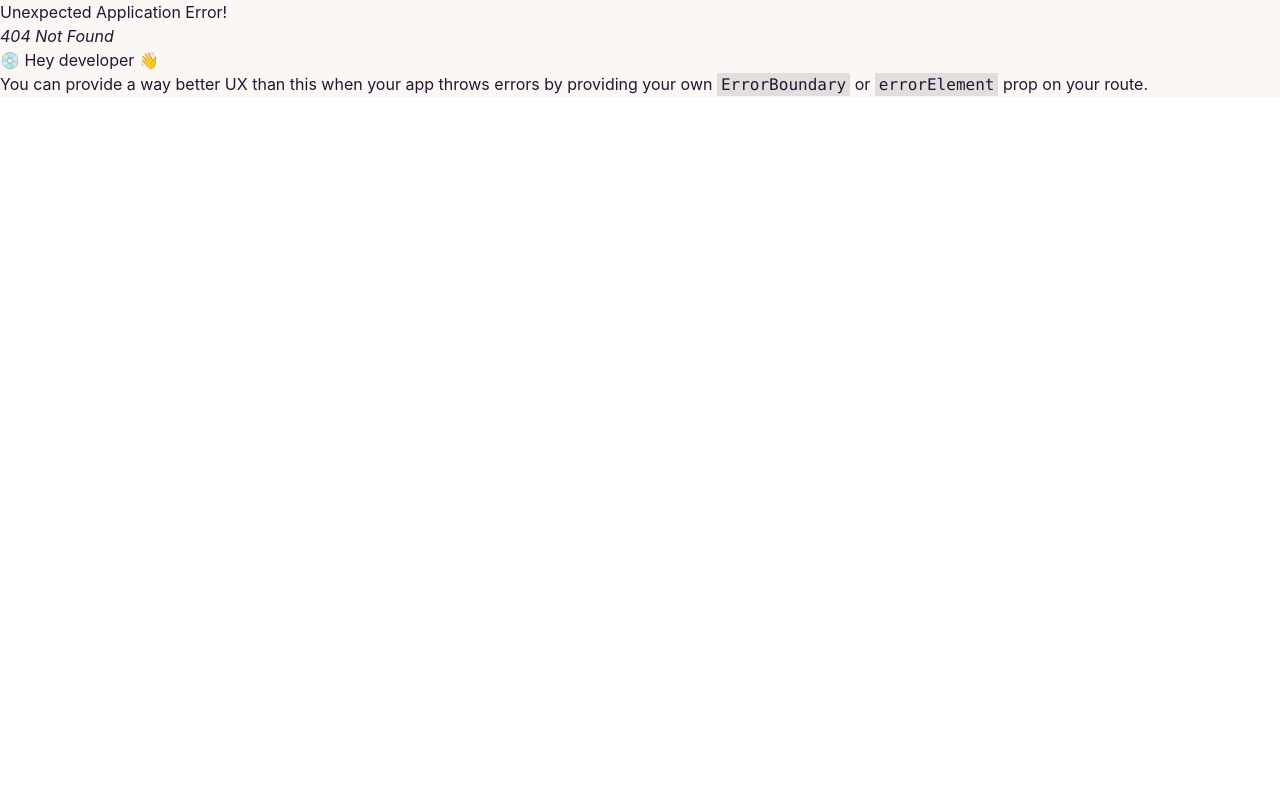
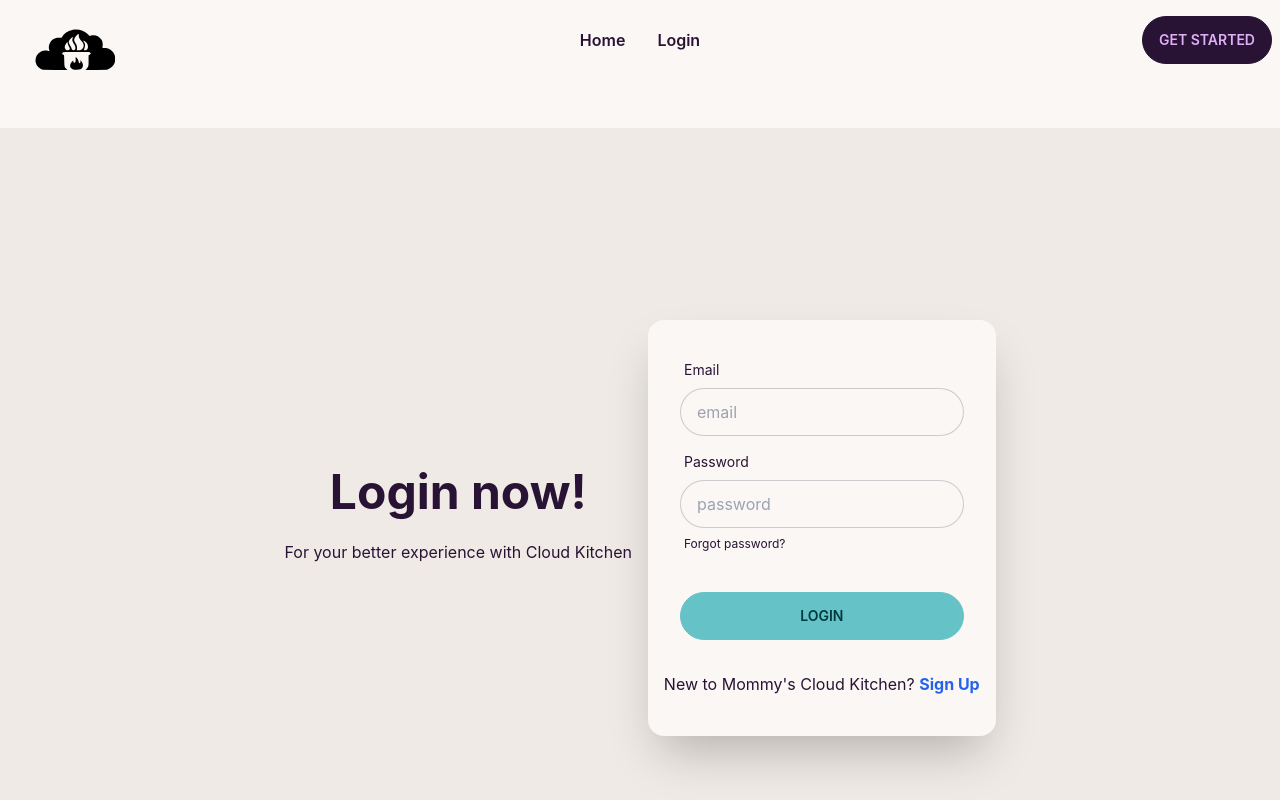
Before and after one commit to mirzaistiakhislam/mommy-s-cloud-kitchen-client, a React (Create React App) app: page /login in a window 1280 px wide. Before the commit this address had no page. Shown: the top 800 px of the page. Built offline with nearby package versions, Linux system fonts and the light colour scheme; no server answers.

Commit message:
add login and register

```diff
--- a/package.json
+++ b/package.json
@@ -7,6 +7,7 @@
     "@testing-library/react": "^13.4.0",
     "@testing-library/user-event": "^13.5.0",
     "daisyui": "^2.41.0",
+    "firebase": "^9.14.0",
     "react": "^18.2.0",
     "react-dom": "^18.2.0",
     "react-router-dom": "^6.4.3",
--- /dev/null
+++ b/src/Pages/Login/Login.js
@@ -0,0 +1,44 @@
+import React from 'react';
+import { Link } from 'react-router-dom';
+
+const Login = () => {
+
+    const handleLogin = event => {
+        event.preventDefault();
+    }
+    return (
+        <div className="hero min-h-screen bg-base-200">
+            <div className="hero-content grid md:grid-cols-2 flex-col lg:flex-row-reverse">
+                <div className="text-center lg:text-left">
+                    <h1 className="text-5xl font-bold text-center">Login now!</h1>
+                    <p className="py-6">For your better experience with Cloud Kitchen</p>
+                </div>
+                <div className="card flex-shrink-0 w-full max-w-sm shadow-2xl bg-base-100 pb-10">
+                    <form onSubmit={handleLogin} className="card-body">
+                        <div className="form-control">
+                            <label className="label">
+                                <span className="label-text">Email</span>
+                            </label>
+                            <input type="text" name='email' placeholder="email" className="input input-bordered" />
+                        </div>
+                        <div className="form-control">
+                            <label className="label">
+                                <span className="label-text">Password</span>
+                            </label>
+                            <input type="password" name='password' placeholder="password" className="input input-bordered" />
+                            <label className="label">
+                                <a href="#" className="label-text-alt link link-hover">Forgot password?</a>
+                            </label>
+                        </div>
+                        <div className="form-control mt-6">
+                            <input type="submit" className="btn btn-primary" value="Login" />
+                        </div>
+                    </form>
+                    <p className='text-center'>New to Mommy's Cloud Kitchen? <Link className='text-blue-600 font-bold' to="/signup">Sign Up</Link></p>
+                </div>
+            </div>
+        </div>
+    );
+};
+
+export default Login;
--- a/src/Pages/Shared/Header/Header.js
+++ b/src/Pages/Shared/Header/Header.js
@@ -5,6 +5,7 @@
 
     const menuItems = <>
         <li className='font-semibold'><Link to='/'>Home</Link></li>
+        <li className='font-semibold'><Link to='/login'>Login</Link></li>
     </>
     return (
         <div className="navbar h-20 mb-12 bg-base-100">
--- /dev/null
+++ b/src/Pages/SignUp/SignUp.js
@@ -0,0 +1,61 @@
+import React, { useContext } from 'react';
+import { Link } from 'react-router-dom';
+import { AuthContext } from '../../contexts/AuthProvider/AuthProvider';
+
+const SignUp = () => {
+
+    const { createUser } = useContext(AuthContext);
+
+    const handleSignUp = event => {
+        event.preventDefault();
+        const form = event.target;
+        const email = form.email.value;
+        const password = form.password.value;
+
+        createUser(email, password)
+            .then(result => {
+                const user = result.user;
+                console.log(user);
+            })
+            .catch(error => console.error(error));
+    }
+
+    return (
+        <div className="hero min-h-screen bg-base-200">
+            <div className="hero-content grid md:grid-cols-2 flex-col lg:flex-row-reverse">
+                <div className="text-center lg:text-left">
+                    <h1 className="text-5xl font-bold text-center">Sign Up!</h1>
+                    <p className="py-6">For your better experience with Cloud Kitchen</p>
+                </div>
+                <div className="card flex-shrink-0 w-full max-w-sm shadow-2xl bg-base-100 pb-10">
+                    <form onSubmit={handleSignUp} className="card-body">
+                        <div className="form-control">
+                            <label className="label">
+                                <span className="label-text">Name</span>
+                            </label>
+                            <input type="text" name='name' placeholder="Enter your name" className="input input-bordered" />
+                        </div>
+                        <div className="form-control">
+                            <label className="label">
+                                <span className="label-text">Email</span>
+                            </label>
+                            <input type="text" name='email' placeholder="Enter your email" className="input input-bordered" required />
+                        </div>
+                        <div className="form-control">
+                            <label className="label">
+                                <span className="label-text">Password</span>
+                            </label>
+                            <input type="password" name='password' placeholder="password" className="input input-bordered" required />
+                        </div>
+                        <div className="form-control mt-6">
+                            <input type="submit" className="btn btn-primary" value="Sign Up" />
+                        </div>
+                    </form>
+                    <p className='text-center'>Already have an account? <Link className='text-blue-600 font-bold' to="/login">Login</Link></p>
+                </div>
+            </div>
+        </div>
+    );
+};
+
+export default SignUp;
--- /dev/null
+++ b/src/contexts/AuthProvider/AuthProvider.js
@@ -0,0 +1,43 @@
+import React, { createContext, useEffect, useState } from 'react';
+import { createUserWithEmailAndPassword, getAuth, onAuthStateChanged } from 'firebase/auth';
+import app from '../../firebase/firebase.config';
+
+
+export const AuthContext = createContext();
+const auth = getAuth(app);
+
+const AuthProvider = ({ children }) => {
+
+    const [user, setUser] = useState(null);
+    const [loading, setLoading] = useState(true);
+
+
+    const createUser = (email, password) => {
+        return createUserWithEmailAndPassword(auth, email, password);
+    }
+
+    useEffect(() => {
+        const unsubscribe = onAuthStateChanged(auth, currentUser => {
+            setUser(currentUser);
+            setLoading(false);
+        });
+
+        return () => {
+            return unsubscribe();
+        }
+    }, [])
+
+    const authInfo = {
+        user,
+        loading,
+        createUser
+    }
+
+    return (
+        <AuthContext.Provider value={authInfo}>
+            {children}
+        </AuthContext.Provider>
+    );
+};
+
+export default AuthProvider;
--- /dev/null
+++ b/src/firebase/firebase.config.js
@@ -0,0 +1,19 @@
+// Import the functions you need from the SDKs you need
+import { initializeApp } from "firebase/app";
+// TODO: Add SDKs for Firebase products that you want to use
+// https://firebase.google.com/docs/web/setup#available-libraries
+
+// Your web app's Firebase configuration
+const firebaseConfig = {
+    apiKey: process.env.REACT_APP_apiKey,
+    authDomain: process.env.REACT_APP_authDomain,
+    projectId: process.env.REACT_APP_projectId,
+    storageBucket: process.env.REACT_APP_storageBucket,
+    messagingSenderId: process.env.REACT_APP_messagingSenderId,
+    appId: process.env.REACT_APP_appId
+};
+
+// Initialize Firebase
+const app = initializeApp(firebaseConfig);
+
+export default app;
--- a/src/index.js
+++ b/src/index.js
@@ -3,11 +3,14 @@
 import './index.css';
 import App from './App';
 import reportWebVitals from './reportWebVitals';
+import AuthProvider from './contexts/AuthProvider/AuthProvider';
 
 const root = ReactDOM.createRoot(document.getElementById('root'));
 root.render(
   <React.StrictMode>
-    <App />
+    <AuthProvider>
+      <App />
+    </AuthProvider>
   </React.StrictMode>
 );
 
```
Also changed, not shown: src/Router/Routes/Routes.js (+10 -0 lines), 1 other file (tests, documents, lock files or other folders).
